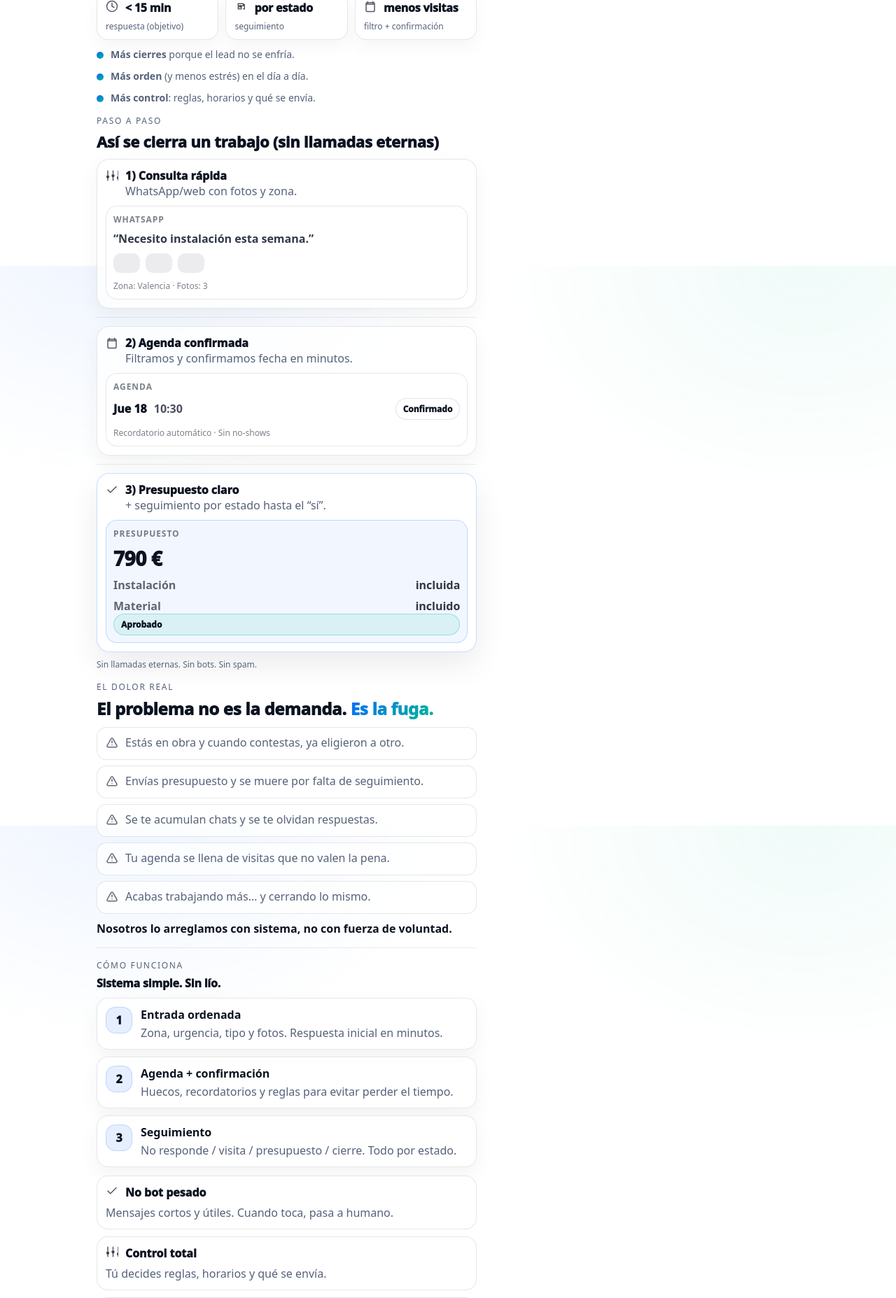
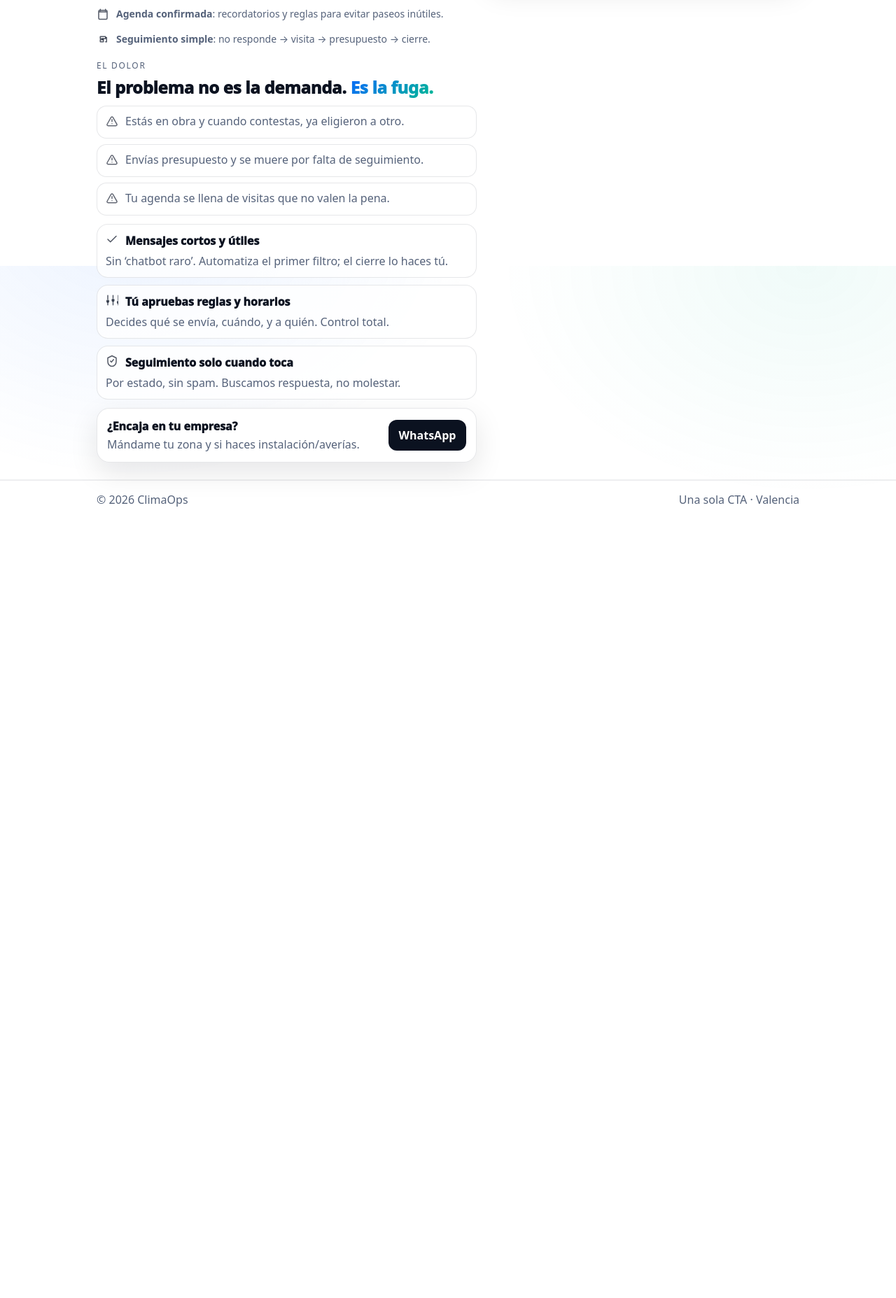
Before and after one commit to SafenSound21/climaops, a React (Vite) app: page / in a window 1280 px wide. Shown: the part 420-2275 px from the top of the page at 70% size. After the commit the page ends 1205 px from the top, so only its background shows below. Built offline with nearby package versions, Linux system fonts and the light colour scheme.

Commit message:
Ruthless CRO pass: clarify offer; cut clutter; stronger authority copy

```diff
--- a/src/App.tsx
+++ b/src/App.tsx
@@ -17,16 +17,12 @@ function waLink() {
   return `https://wa.me/${WHATSAPP_NUMBER_E164}?text=${text}`;
 }
 
-function Icon({ name }: { name: "clock" | "flow" | "calendar" | "check" | "alert" | "shield" | "sliders" }) {
+function Icon({ name }: { name: "clock" | "calendar" | "flow" | "check" | "alert" | "shield" | "sliders" }) {
   switch (name) {
     case "clock":
       return (
         <svg className="ic" viewBox="0 0 24 24" fill="none" aria-hidden>
-          <path
-            d="M12 22a10 10 0 1 0 0-20 10 10 0 0 0 0 20Z"
-            stroke="currentColor"
-            strokeWidth="2"
-          />
+          <path d="M12 22a10 10 0 1 0 0-20 10 10 0 0 0 0 20Z" stroke="currentColor" strokeWidth="2" />
           <path d="M12 6v6l4 2" stroke="currentColor" strokeWidth="2" strokeLinecap="round" />
         </svg>
       );
@@ -44,18 +40,8 @@ function Icon({ name }: { name: "clock" | "flow" | "calendar" | "check" | "alert
     case "flow":
       return (
         <svg className="ic" viewBox="0 0 24 24" fill="none" aria-hidden>
-          <path
-            d="M7 7h10v4H7V7Z"
-            stroke="currentColor"
-            strokeWidth="2"
-            strokeLinejoin="round"
-          />
-          <path
-            d="M7 13h6v4H7v-4Z"
-            stroke="currentColor"
-            strokeWidth="2"
-            strokeLinejoin="round"
-          />
+          <path d="M7 7h10v4H7V7Z" stroke="currentColor" strokeWidth="2" strokeLinejoin="round" />
+          <path d="M7 13h6v4H7v-4Z" stroke="currentColor" strokeWidth="2" strokeLinejoin="round" />
           <path d="M17 9h2v8h-2" stroke="currentColor" strokeWidth="2" strokeLinecap="round" />
           <path d="M12 11v2" stroke="currentColor" strokeWidth="2" strokeLinecap="round" />
         </svg>
@@ -63,13 +49,7 @@ function Icon({ name }: { name: "clock" | "flow" | "calendar" | "check" | "alert
     case "check":
       return (
         <svg className="ic" viewBox="0 0 24 24" fill="none" aria-hidden>
-          <path
-            d="M20 6 9 17l-5-5"
-            stroke="currentColor"
-            strokeWidth="2"
-            strokeLinecap="round"
-            strokeLinejoin="round"
-          />
+          <path d="M20 6 9 17l-5-5" stroke="currentColor" strokeWidth="2" strokeLinecap="round" strokeLinejoin="round" />
         </svg>
       );
     case "alert":
@@ -87,12 +67,7 @@ function Icon({ name }: { name: "clock" | "flow" | "calendar" | "check" | "alert
     case "shield":
       return (
         <svg className="ic" viewBox="0 0 24 24" fill="none" aria-hidden>
-          <path
-            d="M12 2 20 6v7c0 5-3.4 9-8 9s-8-4-8-9V6l8-4Z"
-            stroke="currentColor"
-            strokeWidth="2"
-            strokeLinejoin="round"
-          />
+          <path d="M12 2 20 6v7c0 5-3.4 9-8 9s-8-4-8-9V6l8-4Z" stroke="currentColor" strokeWidth="2" strokeLinejoin="round" />
           <path d="M9 12l2 2 4-5" stroke="currentColor" strokeWidth="2" strokeLinecap="round" />
         </svg>
       );
@@ -106,23 +81,13 @@ function Icon({ name }: { name: "clock" | "flow" | "calendar" | "check" | "alert
   }
 }
 
-function Bullet({ children }: { children: React.ReactNode }) {
+function Bullet({ icon, children }: { icon: React.ReactNode; children: React.ReactNode }) {
   return (
     <div className="bullet">
-      <span className="check" aria-hidden />
+      <span className="bulletIc" aria-hidden>
+        {icon}
+      </span>
       <div>{children}</div>
-    </div>
-  );
-}
-
-function Metric({ icon, value, label }: { icon: React.ReactNode; value: string; label: string }) {
-  return (
-    <div className="metric">
-      <div className="metricTop">
-        <div className="metricIc">{icon}</div>
-        <div className="metricV">{value}</div>
-      </div>
-      <div className="metricL">{label}</div>
     </div>
   );
 }
@@ -138,14 +103,16 @@ function Pain({ children }: { children: React.ReactNode }) {
   );
 }
 
-function Step({ n, title, desc }: { n: number; title: string; desc: string }) {
+function TrustItem({ icon, title, desc }: { icon: React.ReactNode; title: string; desc: string }) {
   return (
-    <div className="step2">
-      <div className="step2n">{n}</div>
-      <div>
-        <div className="step2t">{title}</div>
+    <div className="trustItem">
+      <div className="trustTop">
+        <span className="trustIc" aria-hidden>
+          {icon}
+        </span>
+        <div className="trustT">{title}</div>
+      </div>
       <div className="muted">{desc}</div>
-      </div>
     </div>
   );
 }
@@ -154,6 +121,7 @@ function FlowVisual() {
   return (
     <div className="visualCard" aria-hidden>
       <div className="visualTitle">De consulta a cierre, sin fricción</div>
+      <div className="visualSub">Tú solo atiendes los leads buenos.</div>
       <svg className="flowSvg" viewBox="0 0 560 260" fill="none">
         <defs>
           <linearGradient id="g" x1="40" y1="30" x2="520" y2="240" gradientUnits="userSpaceOnUse">
@@ -165,7 +133,6 @@ function FlowVisual() {
           </marker>
         </defs>
 
-        {/* nodes (1-2-3) */}
         <rect x="40" y="34" width="180" height="54" rx="16" className="flowNode" />
         <text x="58" y="55" className="flowN">1</text>
         <text x="78" y="67" className="flowText">WhatsApp / web</text>
@@ -176,16 +143,14 @@ function FlowVisual() {
 
         <rect x="40" y="178" width="180" height="54" rx="16" className="flowNode" />
         <text x="58" y="199" className="flowN">3</text>
-        <text x="78" y="211" className="flowText">Agenda + confirmación</text>
+        <text x="78" y="211" className="flowText">Agenda confirmada</text>
 
-        {/* outcome */}
         <rect x="250" y="64" width="300" height="82" rx="20" className="flowNodeStrong" />
         <text x="272" y="98" className="flowText">Presupuesto claro</text>
         <text x="272" y="122" className="flowSub">+ seguimiento por estado</text>
         <circle cx="526" cy="91" r="12" fill="rgba(10,102,255,.10)" />
         <path d="M520 92l4 4 9-11" stroke="url(#g)" strokeWidth="3" strokeLinecap="round" strokeLinejoin="round" />
 
-        {/* connectors */}
         <path d="M220 61h30" className="flowLine" />
         <path d="M220 133h30" className="flowLine" />
         <path d="M220 205h30" className="flowLine" />
@@ -222,128 +187,39 @@ export default function App() {
 
           <div className="heroGrid">
             <div className="heroSingle">
-              <div className="badge">B2C · Instalación + averías</div>
+              <div className="badge">Para instaladores A/A · Valencia</div>
 
               <h1>
-                Sistema comercial para instaladores de A/A
-                <span className="grad"> en Valencia.</span>
+                Convierte WhatsApp en un
+                <span className="grad"> sistema de ventas.</span>
               </h1>
 
               <p className="lead">
-                Respuesta rápida + presupuesto + seguimiento.
-                <span className="muted"> Para cerrar más sin contratar a nadie.</span>
+                Primer filtro (zona/fotos), agenda confirmada y seguimiento por estado.
+                <span className="muted"> Sin contratar a nadie y sin estar pegado al móvil.</span>
               </p>
 
               <div className="heroCtas">
                 <a className="btn lg" href={waLink()} target="_blank" rel="noreferrer">
                   Hablar por WhatsApp
                 </a>
-                <div className="fine">Te digo si encaja en 2–3 min. Sin precios en web.</div>
-              </div>
-
-              <div className="metrics">
-                <Metric icon={<Icon name="clock" />} value="< 15 min" label="respuesta (objetivo)" />
-                <Metric icon={<Icon name="flow" />} value="por estado" label="seguimiento" />
-                <Metric icon={<Icon name="calendar" />} value="menos visitas" label="filtro + confirmación" />
+                <div className="fine">En 2–3 min te digo si encaja y qué costaría en tu caso. Si no encaja, te lo digo igual.</div>
               </div>
 
               <div className="bullets3">
-                <Bullet>
-                  <b>Más cierres</b> porque el lead no se enfría.
+                <Bullet icon={<Icon name="sliders" />}>
+                  <b>Filtro en minutos</b>: zona + fotos + tipo de trabajo (atiendes menos curiosos).
                 </Bullet>
-                <Bullet>
-                  <b>Más orden</b> (y menos estrés) en el día a día.
+                <Bullet icon={<Icon name="calendar" />}>
+                  <b>Agenda confirmada</b>: recordatorios y reglas para evitar paseos inútiles.
                 </Bullet>
-                <Bullet>
-                  <b>Más control</b>: reglas, horarios y qué se envía.
+                <Bullet icon={<Icon name="flow" />}>
+                  <b>Seguimiento simple</b>: no responde → visita → presupuesto → cierre.
                 </Bullet>
               </div>
 
-              <section className="timeline">
-                <div className="kicker">Paso a paso</div>
-                <div className="timelineTitle">Así se cierra un trabajo (sin llamadas eternas)</div>
-
-                <div className="tl">
-                  <div className="tlStep">
-                    <div className="tlHead">
-                      <span className="tlIc" aria-hidden>
-                        <Icon name="sliders" />
-                      </span>
-                      <div>
-                        <div className="tlT">1) Consulta rápida</div>
-                        <div className="muted">WhatsApp/web con fotos y zona.</div>
-                      </div>
-                    </div>
-                    <div className="mock">
-                      <div className="mockTop">WhatsApp</div>
-                      <div className="mockMsg">“Necesito instalación esta semana.”</div>
-                      <div className="mockRow">
-                        <div className="mockP" />
-                        <div className="mockP" />
-                        <div className="mockP" />
-                      </div>
-                      <div className="mockMeta">Zona: Valencia · Fotos: 3</div>
-                    </div>
-                  </div>
-
-                  <div className="tlLine" aria-hidden />
-
-                  <div className="tlStep">
-                    <div className="tlHead">
-                      <span className="tlIc" aria-hidden>
-                        <Icon name="calendar" />
-                      </span>
-                      <div>
-                        <div className="tlT">2) Agenda confirmada</div>
-                        <div className="muted">Filtramos y confirmamos fecha en minutos.</div>
-                      </div>
-                    </div>
-                    <div className="mock">
-                      <div className="mockTop">Agenda</div>
-                      <div className="mockCal">
-                        <div className="mockDate">Jue 18</div>
-                        <div className="mockTime">10:30</div>
-                        <div className="mockBadge">Confirmado</div>
-                      </div>
-                      <div className="mockMeta">Recordatorio automático · Sin no-shows</div>
-                    </div>
-                  </div>
-
-                  <div className="tlLine" aria-hidden />
-
-                  <div className="tlStep tlFinal">
-                    <div className="tlHead">
-                      <span className="tlIc" aria-hidden>
-                        <Icon name="check" />
-                      </span>
-                      <div>
-                        <div className="tlT">3) Presupuesto claro</div>
-                        <div className="muted">+ seguimiento por estado hasta el “sí”.</div>
-                      </div>
-                    </div>
-                    <div className="mock final">
-                      <div className="mockTop">Presupuesto</div>
-                      <div className="mockPrice">790 €</div>
-                      <div className="mockRow2">
-                        <div className="mockK">Instalación</div>
-                        <div className="mockV">incluida</div>
-                      </div>
-                      <div className="mockRow2">
-                        <div className="mockK">Material</div>
-                        <div className="mockV">incluido</div>
-                      </div>
-                      <div className="mockBadge ok">Aprobado</div>
-                    </div>
-                  </div>
-                </div>
-
-                <div className="fine" style={{ marginTop: 10 }}>
-                  Sin llamadas eternas. Sin bots. Sin spam.
-                </div>
-              </section>
-
               <section className="pain">
-                <div className="kicker">El dolor real</div>
+                <div className="kicker">El dolor</div>
                 <div className="painTitle">
                   El problema no es la demanda.
                   <span className="grad"> Es la fuga.</span>
@@ -351,56 +227,15 @@ export default function App() {
                 <div className="painList">
                   <Pain>Estás en obra y cuando contestas, ya eligieron a otro.</Pain>
                   <Pain>Envías presupuesto y se muere por falta de seguimiento.</Pain>
-                  <Pain>Se te acumulan chats y se te olvidan respuestas.</Pain>
                   <Pain>Tu agenda se llena de visitas que no valen la pena.</Pain>
-                  <Pain>Acabas trabajando más… y cerrando lo mismo.</Pain>
                 </div>
-                <div className="painClose">Nosotros lo arreglamos con sistema, no con fuerza de voluntad.</div>
               </section>
 
-              <div className="divider" />
-
-              <div className="how">
-                <div className="howHead">
-                  <div className="kicker">Cómo funciona</div>
-                  <div className="howTitle">Sistema simple. Sin lío.</div>
-                </div>
-
-                <div className="howGrid">
-                  <Step n={1} title="Entrada ordenada" desc="Zona, urgencia, tipo y fotos. Respuesta inicial en minutos." />
-                  <Step n={2} title="Agenda + confirmación" desc="Huecos, recordatorios y reglas para evitar perder el tiempo." />
-                  <Step n={3} title="Seguimiento" desc="No responde / visita / presupuesto / cierre. Todo por estado." />
-                </div>
-
-                <div className="trust">
-                  <div className="trustItem">
-                    <div className="trustTop">
-                      <span className="trustIc" aria-hidden>
-                        <Icon name="check" />
-                      </span>
-                      <div className="trustT">No bot pesado</div>
-                    </div>
-                    <div className="muted">Mensajes cortos y útiles. Cuando toca, pasa a humano.</div>
-                  </div>
-                  <div className="trustItem">
-                    <div className="trustTop">
-                      <span className="trustIc" aria-hidden>
-                        <Icon name="sliders" />
-                      </span>
-                      <div className="trustT">Control total</div>
-                    </div>
-                    <div className="muted">Tú decides reglas, horarios y qué se envía.</div>
-                  </div>
-                  <div className="trustItem">
-                    <div className="trustTop">
-                      <span className="trustIc" aria-hidden>
-                        <Icon name="shield" />
-                      </span>
-                      <div className="trustT">Sin spam</div>
-                    </div>
-                    <div className="muted">Seguimiento por estado, no mensajes a lo loco.</div>
-                  </div>
-                </div>
+              <section className="trust">
+                <TrustItem icon={<Icon name="check" />} title="Mensajes cortos y útiles" desc="Sin ‘chatbot raro’. Automatiza el primer filtro; el cierre lo haces tú." />
+                <TrustItem icon={<Icon name="sliders" />} title="Tú apruebas reglas y horarios" desc="Decides qué se envía, cuándo, y a quién. Control total." />
+                <TrustItem icon={<Icon name="shield" />} title="Seguimiento solo cuando toca" desc="Por estado, sin spam. Buscamos respuesta, no molestar." />
+              </section>
 
               <div className="ctaStrip">
                 <div>
@@ -410,11 +245,6 @@ export default function App() {
                 <a className="btn" href={waLink()} target="_blank" rel="noreferrer">
                   WhatsApp
                 </a>
-                </div>
-
-                <div className="fine" style={{ marginTop: 10 }}>
-                  * Número pendiente (O2). Cuando esté activo, lo reemplazamos.
-                </div>
               </div>
             </div>
 
--- a/src/site.css
+++ b/src/site.css
@@ -80,8 +80,9 @@ h1{ font-size: 42px; line-height: 1.05; margin: 10px 0 10px; letter-spacing: -.7
 .metricV{ font-weight: 950; letter-spacing: -.2px; }
 .metricL{ color: var(--muted); font-size: 12px; margin-top: 6px; }
 
-.bullets3{ display:grid; gap: 10px; margin-top: 10px; }
-.bullet{ display:flex; gap: 10px; align-items:flex-start; color: var(--muted); font-size: 14px; line-height: 1.5; }
+.bullets3{ display:grid; gap: 10px; margin-top: 12px; }
+.bullet{ display:flex; gap: 10px; align-items:flex-start; color: var(--muted); font-size: 14px; line-height: 1.55; }
+.bulletIc{ color: rgba(15,23,42,.72); margin-top: 2px; }
 .check{ width: 10px; height: 10px; border-radius: 999px; margin-top: 7px;
   background: linear-gradient(135deg, var(--brand), var(--brand2));
 }
```
Lines whose indentation alone changed are shown as unchanged.
